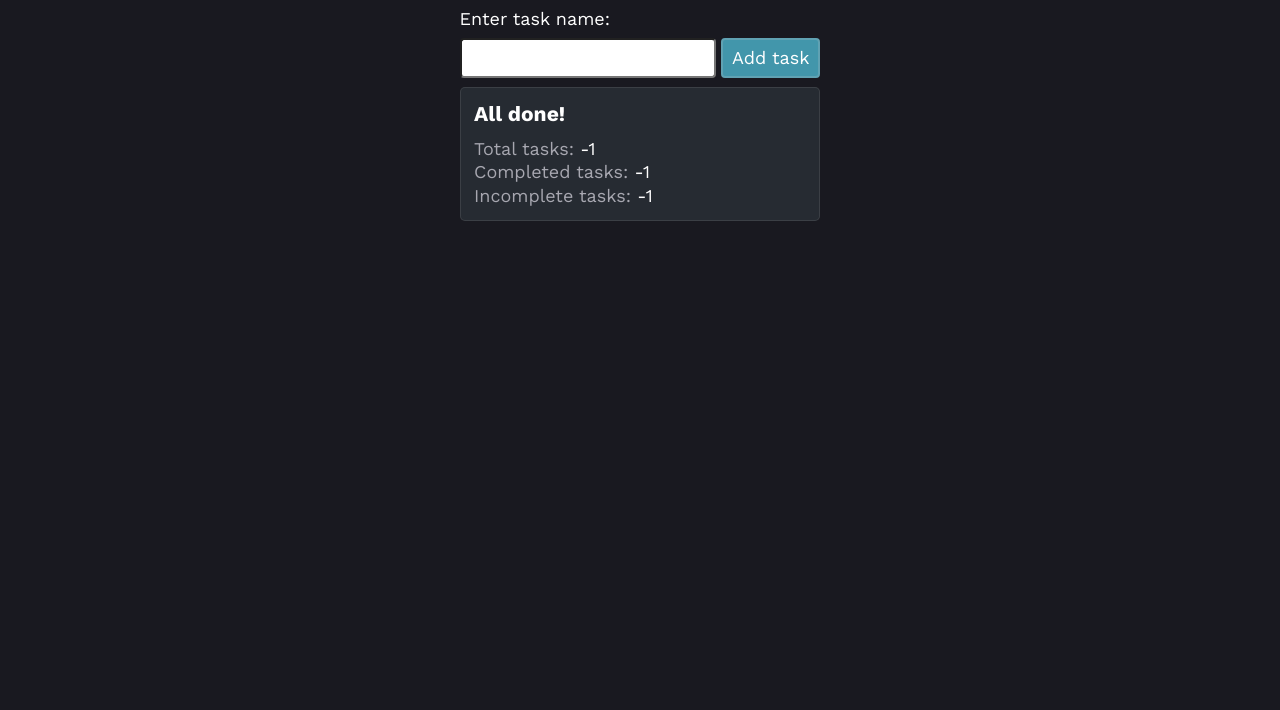
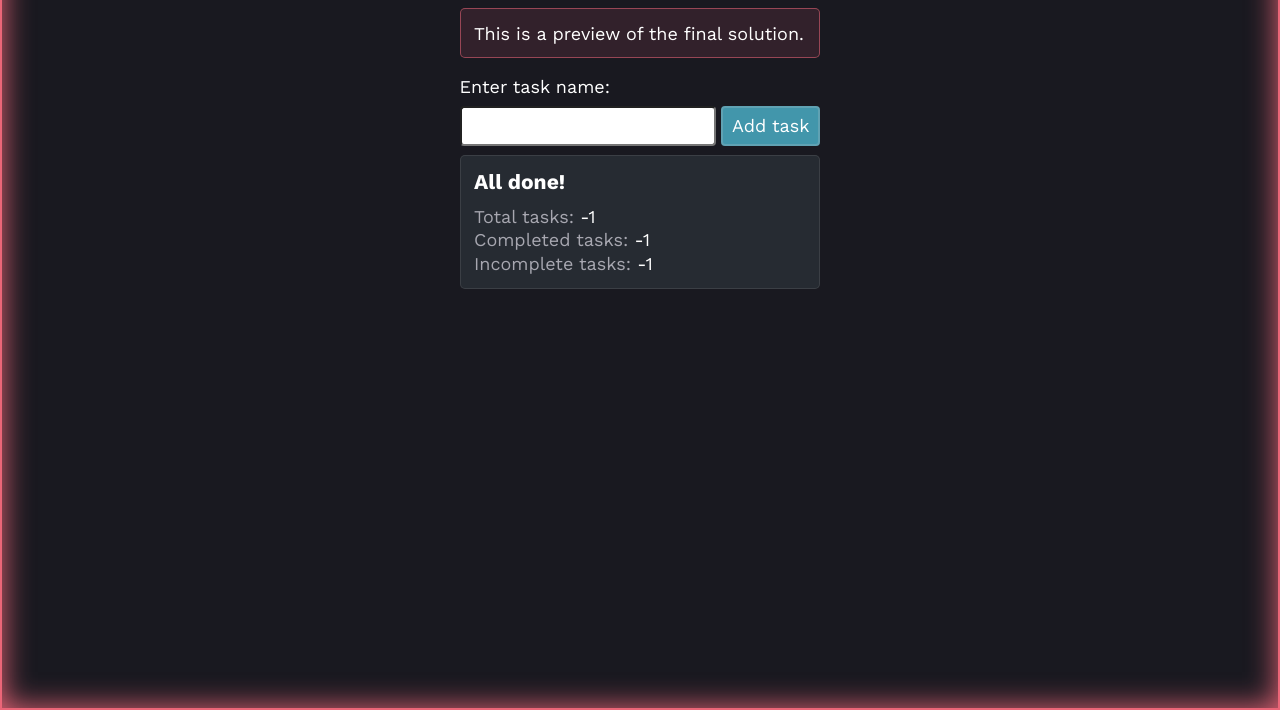
Before and after one commit to qa-exercises/solution-todo-list-testing, a website with bundled scripts: page index.html in a window 1280 px wide. Shown: the part 90-800 px from the top of the page. Built offline with nearby package versions, Linux system fonts and the light colour scheme.

Commit message:
Add visuals to show this is the solution page

```diff
--- a/index.html
+++ b/index.html
@@ -4,13 +4,14 @@
 <head>
   <meta charset="UTF-8">
   <meta name="viewport" content="width=device-width, initial-scale=1.0">
-  <title>To-do list</title>
+  <title>[Solution] To-do list</title>
   <link rel="stylesheet" href="styles.css">
 </head>
 
 <body>
   <main>
     <h1>🎯 To-do list</h1>
+    <p id="solution-warning">This is a preview of the final solution.</p>
     <form id="task-form">
       <label for="input-task-name">Enter task name:</label>
       <div>
@@ -26,6 +27,7 @@
     </section>
     <ul id="todo-list">
   </main>
+  <div id="border"></div>
   <script src="index.js" type="module"></script>
 </body>
 
--- a/styles.css
+++ b/styles.css
@@ -33,7 +33,8 @@ input[type=submit] {
   padding: 0.4rem 0.5rem;
 }
 
-button, input[type=submit] {
+button,
+input[type=submit] {
   color: #fff;
   background-color: #4296ab;
   border: 2px solid #60a2b3;
@@ -41,7 +42,8 @@ button, input[type=submit] {
   cursor: pointer;
 }
 
-button:hover, input[type=submit]:hover {
+button:hover,
+input[type=submit]:hover {
   background-color: #276375;
 }
 
@@ -64,7 +66,7 @@ button:hover, input[type=submit]:hover {
   display: flex;
   flex-direction: column;
   gap: 0.15rem;
-  padding: 0.75rem 0.75rem;
+  padding: 0.75rem;
   margin-block: 0.5rem;
   border: solid 1px rgba(255, 255, 255, 0.094);
   border-radius: 5px;
@@ -102,7 +104,8 @@ button:hover, input[type=submit]:hover {
   border-radius: 5px;
 }
 
-#todo-list li:hover, #todo-list li:has(*:focus-visible) {
+#todo-list li:hover,
+#todo-list li:has(*:focus-visible) {
   background-color: rgba(118, 202, 228, 0.15)
 }
 
@@ -136,6 +139,27 @@ button:hover, input[type=submit]:hover {
   background-color: rgb(145, 55, 71);
 }
 
-#todo-list li:hover button, #todo-list li:has(*:focus-visible) button {
+#todo-list li:hover button,
+#todo-list li:has(*:focus-visible) button {
   opacity: 1;
 }
+
+#solution-warning {
+  border: solid 1px rgba(235, 102, 120, 0.548);
+  background-color: rgba(235, 102, 120, 0.123);
+  border-radius: 5px;
+  padding: 0.75rem;
+  margin-block: 1rem;
+}
+
+#border {
+  pointer-events: none;
+  width: 100vw;
+  height: 100vh;
+  position: fixed;
+  left: 0;
+  top: 0;
+  border: solid 2px rgb(235, 102, 120);
+  overflow: hidden;
+  box-shadow: inset 0px 0px 30px 0px rgb(235, 102, 120);
+}
```
